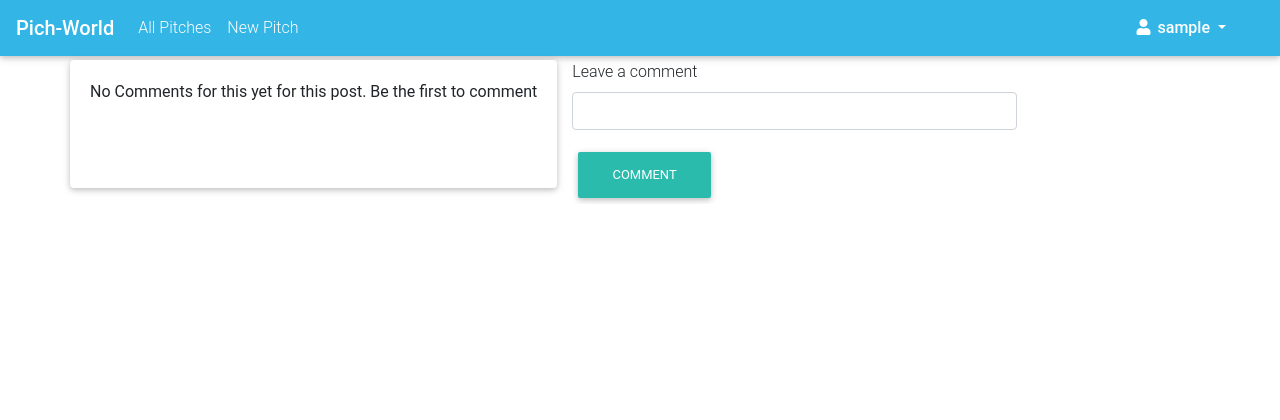
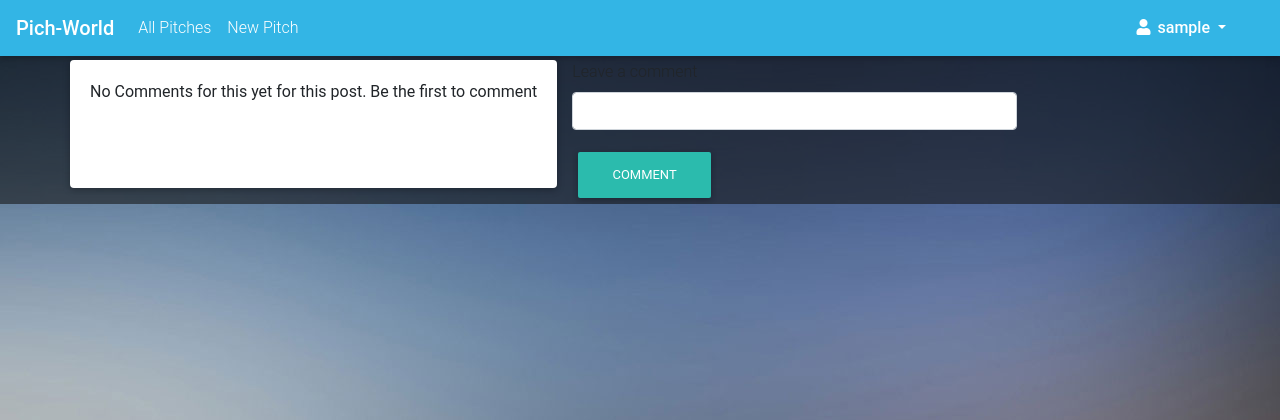
Before and after one commit to Owiti-Charles/pitch-world, a Flask app: page /comment/1 in a window 1280 px wide. Shown: the top 420 px of the page. Run offline with Flask 2, Linux system fonts and the light colour scheme; the visitor is signed in with stand-in values (Sample User, id 1); data comes from the database, SQL or seed files in the repository; data that the repository does not hold is empty; some libraries are stand-ins or nearby versions.

Commit message:
add background image

```diff
--- a/app/main/views.py
+++ b/app/main/views.py
@@ -80,7 +80,11 @@ def update_pic(name):
 @main.route('/like/<int:id>',methods = ['POST','GET'])
 @login_required
 def like(id):
+
     user = Upvote.query.get(id)
+    users = User.filter_by(id = id).first()
+    if users is None:
+        return redirect(url_for('auth.login',user = user))
     all_upvotes = Upvote.query.filter_by(id=id).all()
     pitch = Pitch.query.get(id)
     new_vote = Upvote(user = user, pitch = pitch,upvote = 1)
--- a/app/static/css/styles.css
+++ b/app/static/css/styles.css
@@ -0,0 +1,4 @@
+.overlay{
+    background-color: rgba(20, 19, 19, 0.582);
+
+}
--- a/app/templates/base.html
+++ b/app/templates/base.html
@@ -6,18 +6,23 @@
     <meta http-equiv="X-UA-Compatible" content="ie=edge">
     <title>Piches</title>
     {% block styles %}
+
     <link rel="stylesheet" href="https://use.fontawesome.com/releases/v5.8.2/css/all.css">
     <link href="https://cdnjs.cloudflare.com/ajax/libs/twitter-bootstrap/4.3.1/css/bootstrap.min.css" rel="stylesheet">
     <link href="https://cdnjs.cloudflare.com/ajax/libs/mdbootstrap/4.8.9/css/mdb.min.css" rel="stylesheet">
+    <link rel="stylesheet" href="{{url_for('static',filename='css/styles.css')}}">
     {% endblock %}
 </head>
 
-<body>
-{% block navbar %}
-{% include "navbar.html" %}
-{% endblock %}
-{% block content %}
-{% endblock %}
+
+<body style="background-image:url('https://raw.githubusercontent.com/Owiti-Charles/pitch-world/master/app/static/photos/download.jpeg')">
+<div class="overlay">
+        {% block navbar %}
+        {% include "navbar.html" %}
+        {% endblock %}
+        {% block content %}
+        {% endblock %}
+</div>
 {% block scripts %}
 <script type="text/javascript" src="https://cdnjs.cloudflare.com/ajax/libs/jquery/3.4.1/jquery.min.js"></script>
 <script type="text/javascript" src="https://cdnjs.cloudflare.com/ajax/libs/popper.js/1.14.4/umd/popper.min.js"></script>
```
Also changed, not shown: app/static/photos/down.jpeg (added).
